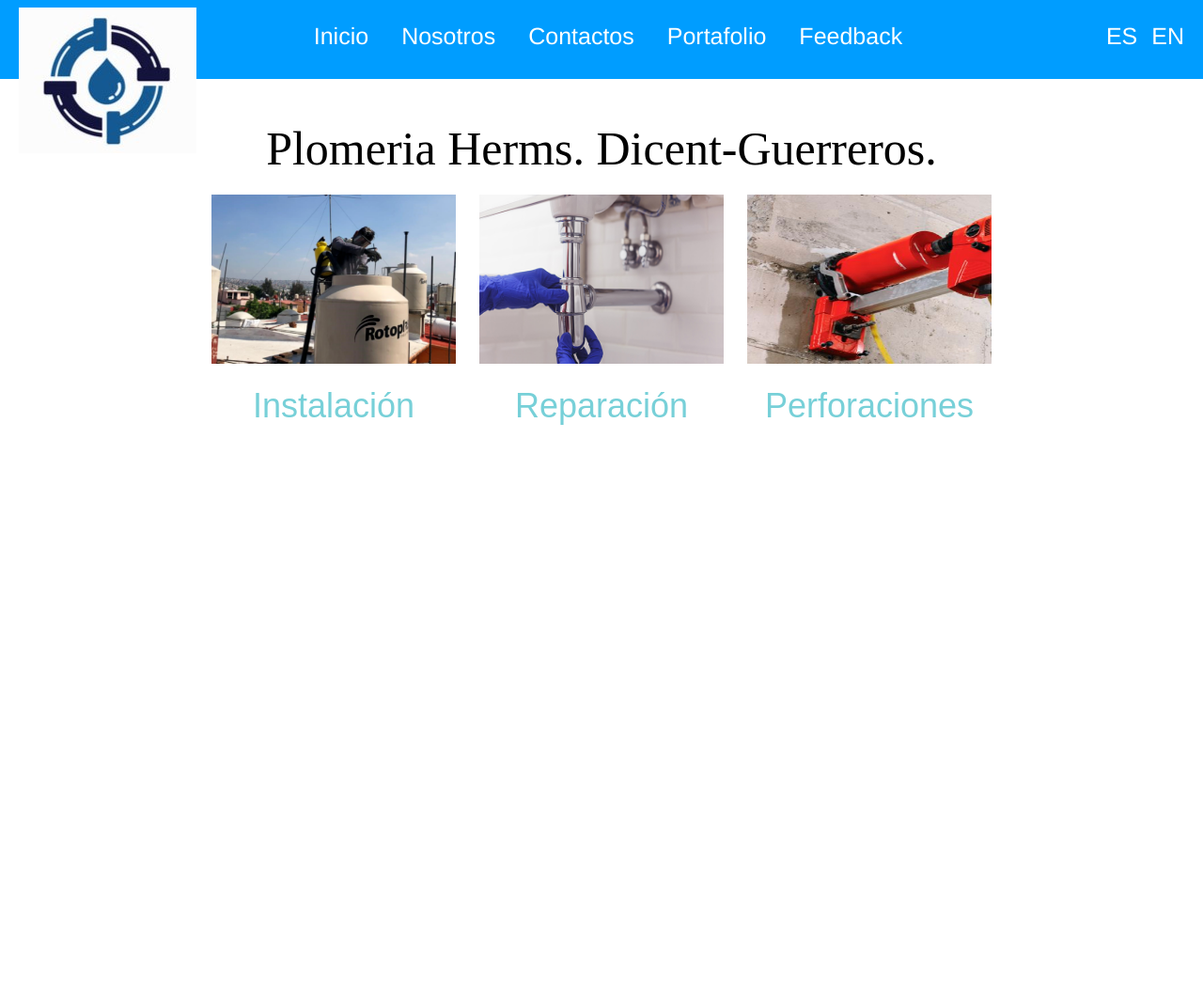
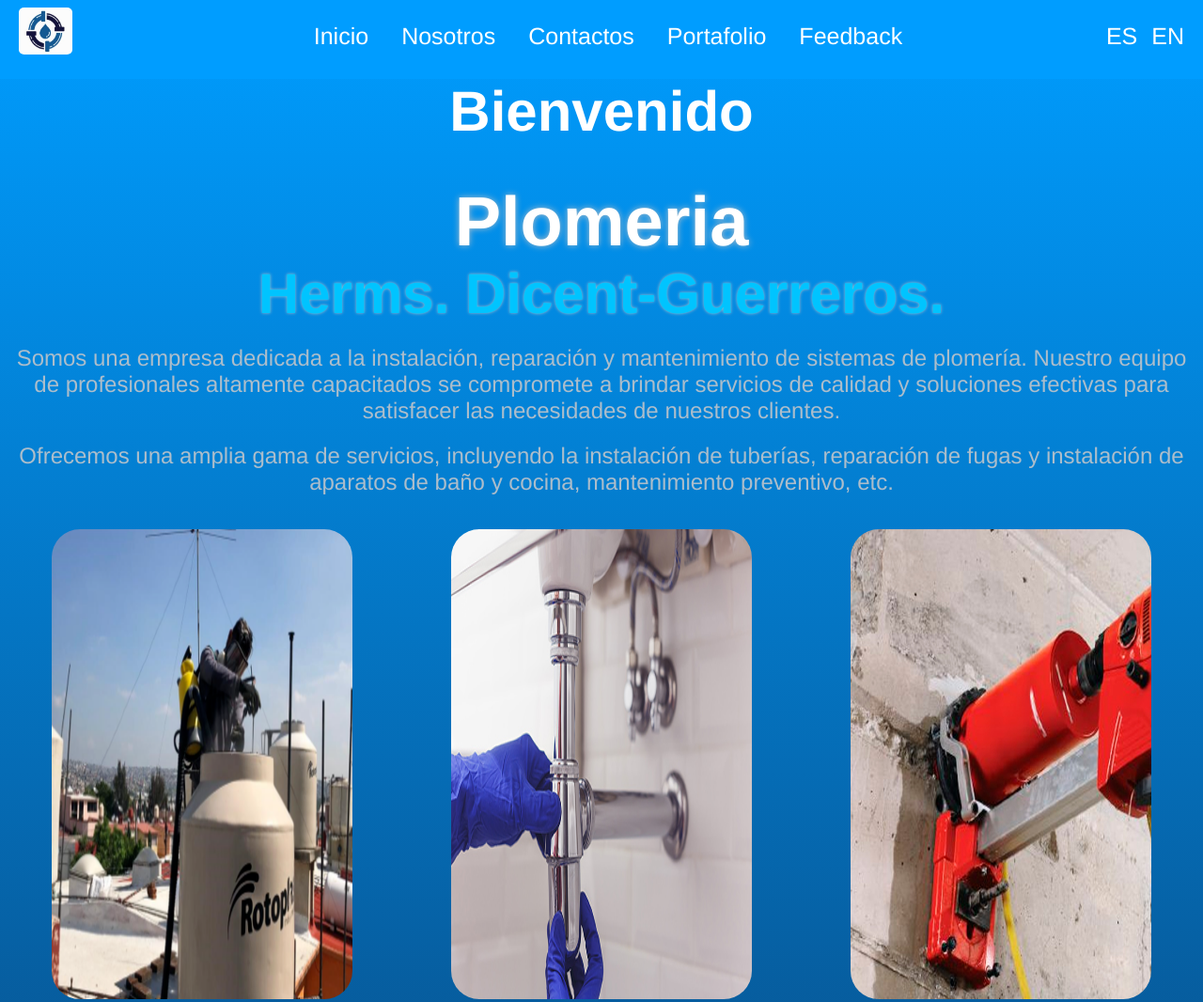
Before and after one commit to WanderGuerrero/pipepage, a plain HTML site: page index.html in a window 1280 px wide. Shown: the top 1066 px of the page at 94% size. Before the commit the page ends 800 px from the top, so only its background shows below. Drawn offline with Linux system fonts and the light colour scheme.

Commit message:
cambia tipo de letra, color y se añade efecto hover

```diff
--- a/index.html
+++ b/index.html
@@ -46,22 +46,29 @@
 
     <content>
         <h1 id="mainTitle">Bienvenido</h1>
-        <p>Plomeria Herms. Dicent-Guerreros.</p>
+        <span id="block">Plomeria </span>
+        <span id="block-text">Herms. Dicent-Guerreros.</span>
+        <div id="mainContent">
+            <p>Somos una empresa dedicada a la instalación, reparación y mantenimiento de sistemas de plomería. Nuestro equipo de profesionales altamente capacitados se compromete a brindar servicios de calidad y soluciones efectivas para satisfacer las necesidades de nuestros clientes.</p>
+            <p>Ofrecemos una amplia gama de servicios, incluyendo la instalación de tuberías, reparación de fugas y instalación de aparatos de baño y cocina, mantenimiento preventivo, etc.</p>
+        </div>
 
-        </div>
         <div class="items">
-            <div class="item">
+            <figure>
                 <img src="./img/652d59b261a415.37334341.png" alt="Item 1">
-                <p class="parrafos">Instalación</p>
-            </div>
-            <div class="item">
+                <figcaption>Instalación</figcaption>
+            </figure>
+
+            <figure>
                 <img src="./img/instalacion-de-fregadero.jpg" alt="Item 1">
-                <p class="parrafos">Reparación</p>
-            </div>
-            <div class="item">
+                <figcaption>Reparación</figcaption>
+            </figure>
+
+            <figure>
                 <img src="./img/Perforaciones-en-muro-de-hormigon-armado-1.jpg" alt="Item 1">
-                <p class="parrafos">Perforaciones</p>
-            </div>
+                <figcaption>Perforaciones</figcaption>
+            </figure>
+
         </div>
     </content>
     <!-- <footer>
--- a/style.css
+++ b/style.css
@@ -1,15 +1,16 @@
 /* Style de mi pagina */
 body{
-        /*
-        background-color: #5590f5;
-        color:rgba(255, 255, 255, 0.945);
+        background:linear-gradient(to bottom, #009dff, #075897);
+
+
+        /* color:rgba(255, 255, 255, 0.945);
         margin: 0;
         font-family: Arial, Helvetica, sans-serif;
-        */
-        /*https://www.piedmontplastics.com/img/asset/cGFnZV9idWlsZGVyL2JsdWUtcGxhc3RpYy1waXBlcy5qcGc/blue-plastic-pipes.jpg?w=1024&h=512&fit=crop&fm=webp&q=85&s=0ab579f1b108748de3d44974b64e0320
-        */
 
-        /* background-image: url('./img/minimalist-construction-pvc-pipes-composition.jpg');
+        https://www.piedmontplastics.com/img/asset/cGFnZV9idWlsZGVyL2JsdWUtcGxhc3RpYy1waXBlcy5qcGc/blue-plastic-pipes.jpg?w=1024&h=512&fit=crop&fm=webp&q=85&s=0ab579f1b108748de3d44974b64e0320
+
+
+        background-image: url('./img/minimalist-construction-pvc-pipes-composition.jpg');
         background-repeat: no-repeat;
         background-size: cover;
         background-position: center;
@@ -23,7 +24,7 @@ body{
         font-family: "Plus Jakarta Sans Variable", "Helvetica Neue", Arial, sans-serif;
         position: fixed;
         top:0%;
-        background-color:rgb(0, 157, 255);
+        background-color:#009dff;
         color: white;
         text-align: center;
         padding: 8px 20px;
@@ -33,10 +34,10 @@ body{
 
     }
 
-    header .logo{
+    .logo img{
         height: 50px;
         width: 57px;
-        border-radius: 50%;
+        border-radius: 10%;
         margin-right: 20px;
     }
 
@@ -85,37 +86,68 @@ body{
         text-align: center;
         min-height: calc(100vh - 434px);
     }
-
-    #mainTitle{
-        margin-top: 105px;
-        font-family: Arial, Helvetica, sans-serif;
-        color:blue;
-        cursor: pointer;
-        font-size:60px;
-        margin-top: 20px;
-    }
-
-
     content p{
-        font-size: 50px;
+        /* font-size: 50px; */
         margin-top: 0px;
         margin-bottom: 20px;
     }
+    #block{
+        display: block;
+        font-family: "Plus Jakarta Sans Variable", "Helvetica Neue", Arial, sans-serif;
+        font-weight: bold;
+        color:white;
+        font-size: 74px;
+        text-shadow: 0px 0px 7px #acbdcb;
+    }
+    #block-text{
+        font-family: "Plus Jakarta Sans Variable", "Helvetica Neue", Arial, sans-serif;
+        color:#00c4ff;
+        font-size: 60px;
+        font-weight: bold;
+        display: block;
+        text-shadow: 0px 0px 3.5px #acbdcb;
+
+
+    }
+    #mainTitle{
+        margin-top: 84px;
+        font-family:Helvetica , sans-serif, Arial ;
+        color:white;
+        cursor: pointer;
+        font-size:60px;
+    }
+    #mainContent{
+
+        margin-top: 20px;
+        font-family: Helvetica,Plus Jakarta Sans Variable;
+        /* font-family: Arial,  sans-serif; */
+        color:#acbdcb;
+        font-size: 24px;
+        /*FF6200 sapote duro*/
+    }
+
 
     content .items{
         display: flex;
         justify-content: center;
         margin-top: 20px;
         gap: 25px;
+
     }
 
-    content .items .item img{
-        height: 180px;
-        width: 260px;
+    content figure img{
+        height: 500px;
+        width: 320px;
+        border-radius: 30px;
+    }
+    content figure img:hover{
+        transform: scale(1.2);
+        transition: all 0.4s ease-in-out 0.2s;
+
     }
 
-    .parrafos{
-        font-family: Arial, Helvetica, sans-serif;
+    figcaption{
+        font-family: Helvetica, Arial, sans-serif;
         color:rgb(119, 208, 216);
         cursor: pointer;
         font-size: 36px;
```
